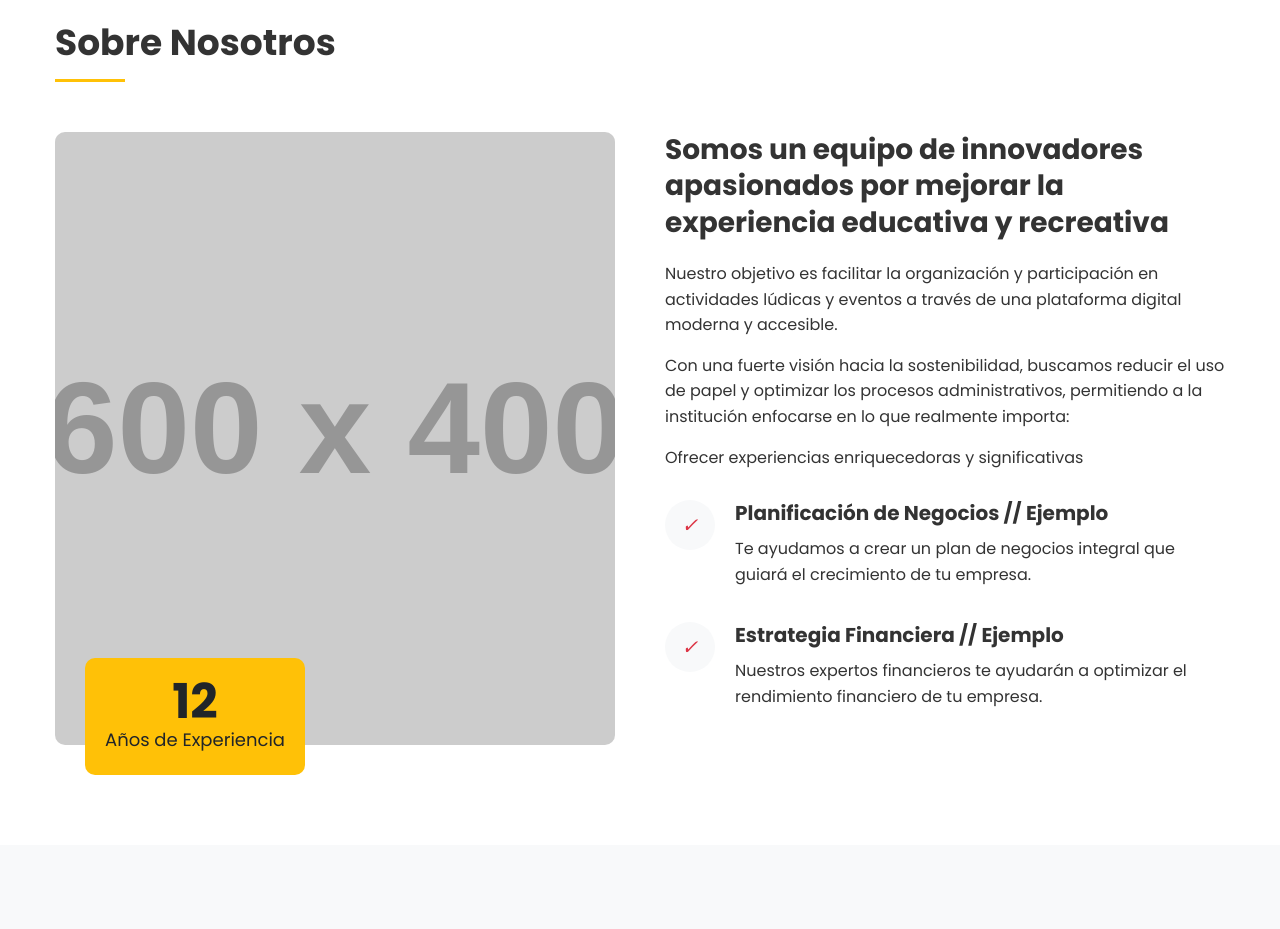
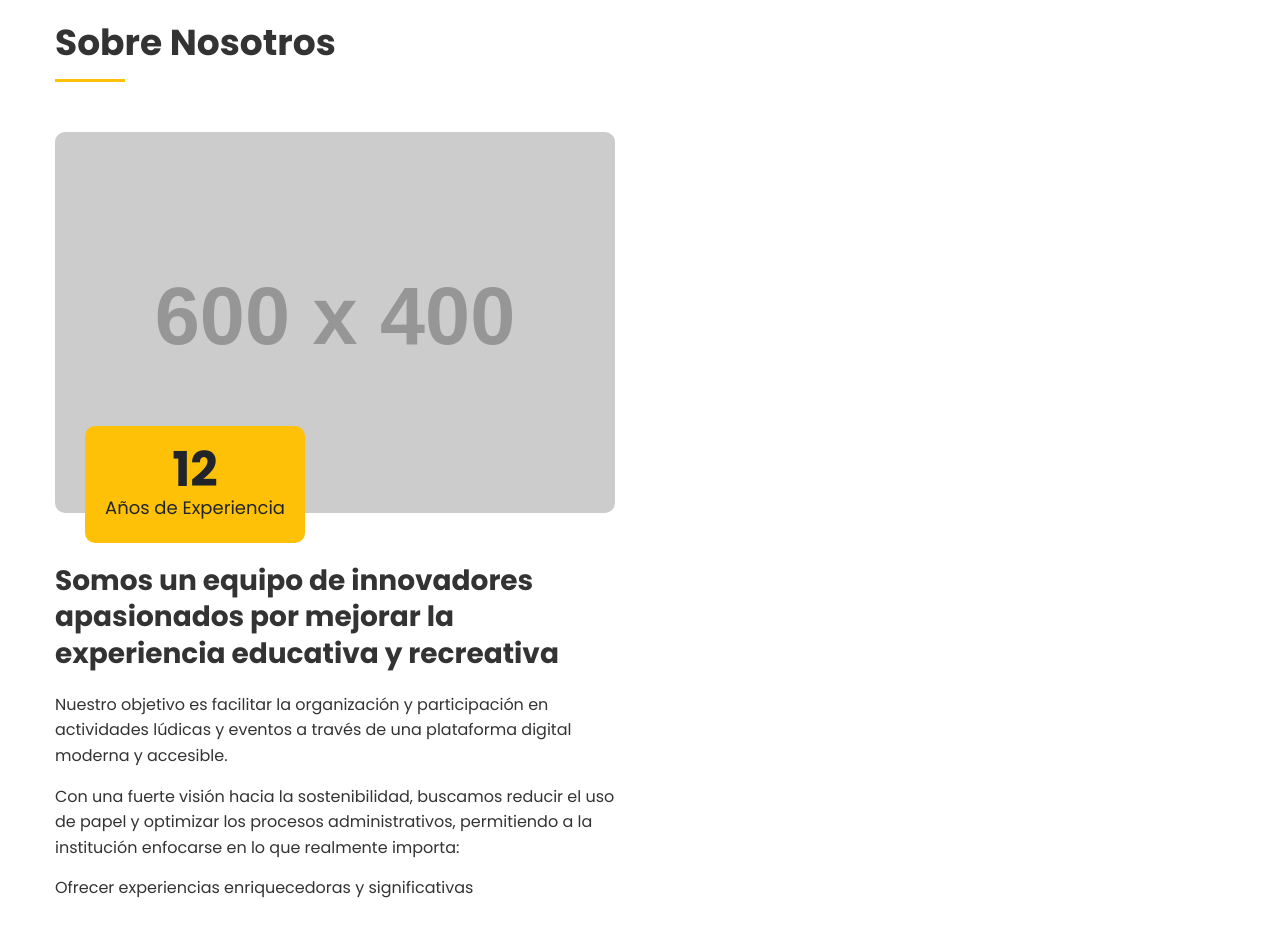
Before and after one commit to victormosqueraconejo/Home, a React (Vite) app in the folder ProyectoHome/vite-project/: page / in a window 1280 px wide. Shown: the part 880-1809 px from the top of the page. Built offline with nearby package versions, Linux system fonts and the light colour scheme.

Commit message:
Cualqeuier mensaje

```diff
--- a/ProyectoHome/vite-project/containers/AboutComponent.jsx
+++ b/ProyectoHome/vite-project/containers/AboutComponent.jsx
@@ -15,6 +15,12 @@ export default function AboutComponent() {
                     <div className="experience-text">Años de Experiencia</div>
                 </div>
             </div>
+            <div></div>
+
+
+
+
+
             <div className="about-text">
                 <h3>Somos un equipo de innovadores apasionados por mejorar la experiencia educativa y recreativa</h3>
                 <p>Nuestro objetivo es facilitar la organización y
```
